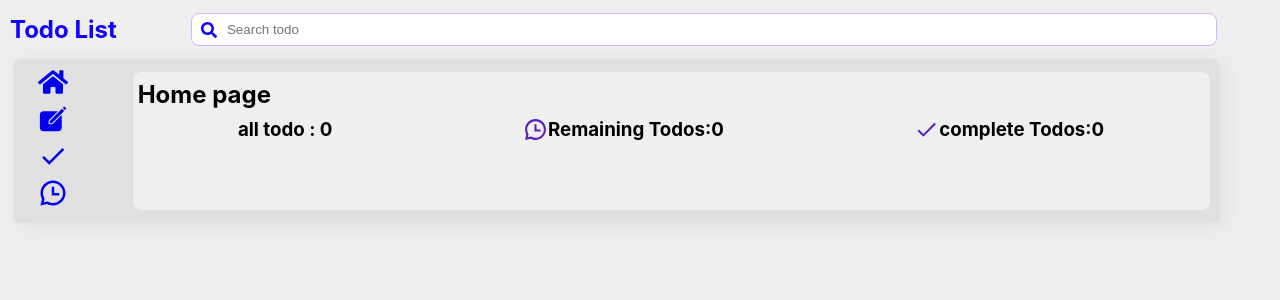
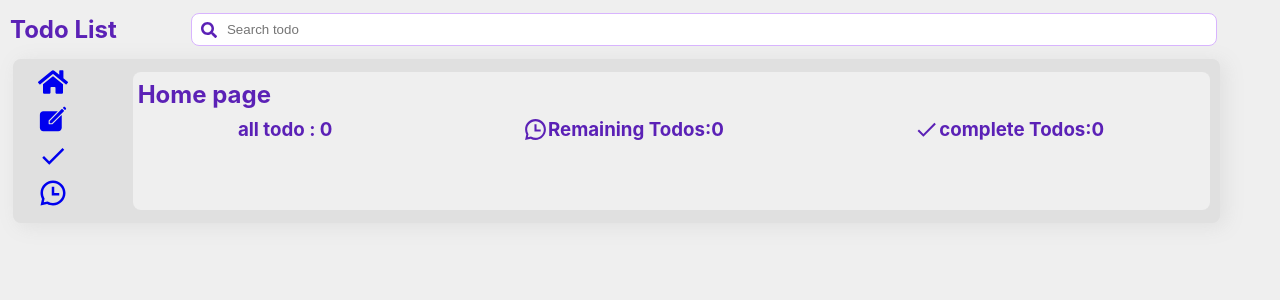
Before and after one commit to alireza921/TodoList-project, a React (Create React App) app: page / in a window 1280 px wide. Shown: the top 300 px of the page. Built offline with nearby package versions, Linux system fonts and the light colour scheme.

Commit message:
add Context-add search function

```diff
--- a/src/App.js
+++ b/src/App.js
@@ -2,14 +2,17 @@ import "./App.css";
 import TodoApp from "./components/todoApp/todoApp";
 import { BrowserRouter } from "react-router-dom";
 import LayOut from "./LayOut/LayOut";
+import TodoContextProvider from "./context/contextProvider";
 
 function App() {
   return (
     <div className='App'>
       <BrowserRouter>
-        <LayOut>
-          <TodoApp />
-        </LayOut>
+        <TodoContextProvider>
+          <LayOut>
+            <TodoApp />
+          </LayOut>
+        </TodoContextProvider>
       </BrowserRouter>
     </div>
   );
--- a/src/LayOut/layout.module.css
+++ b/src/LayOut/layout.module.css
@@ -25,5 +25,6 @@ margin: 5px 8px;
     margin: 5px;
     border-radius: 8px;
     padding: 8px 5px;
+    color: #5b21b6;
     /* box-shadow: 0px 0px 17px 2px #98a0bd; */
 }
--- a/src/Pages/home/home.js
+++ b/src/Pages/home/home.js
@@ -2,9 +2,11 @@ import styles from "./home.module.css";
 import { MdDone } from "react-icons/md";
 import { RiChatHistoryLine } from "react-icons/ri";
 import Todo from "../../components/todo/todo";
+import { useTodo } from "../../context/contextProvider";
+import { searchTodos } from "../../utils/filterFunction";
 
-const Home = ({ todos, onCompeleteTodo, onDelete }) => {
-  console.log(todos);
+const Home = ({ onCompeleteTodo, onDelete }) => {
+  const todos = useTodo();
   const compeleteTodoHandler = (id) => {
     onCompeleteTodo(id);
   };
--- a/src/Pages/todoDetail/todoDetail.js
+++ b/src/Pages/todoDetail/todoDetail.js
@@ -1,9 +1,11 @@
-import { useLocation } from "react-router-dom";
+import { Link, useLocation } from "react-router-dom";
 import styles from "./tododetail.module.css";
 import { BsCalendar3 } from "react-icons/bs";
+
 const TodoDetail = ({ onCompeleteTodo, onDelete }) => {
   const location = useLocation();
   const todo = location.state;
+
   return (
     <section className={styles.todoDetailContainer}>
       <ul className={styles.list}>
@@ -23,9 +25,13 @@ const TodoDetail = ({ onCompeleteTodo, onDelete }) => {
         </li>
       </ul>
       <div className={styles.btnContainer}>
-        <button className={styles.btn} onClick={() => onCompeleteTodo(todo.id)}>
-          {todo.iscompelete ? "Uncomplete" : "Complete"}
-        </button>
+        <Link to={todo.iscompelete ? "/uncompelete" : "/"}>
+          <button
+            className={styles.btn}
+            onClick={() => onCompeleteTodo(todo.id)}>
+            {todo.iscompelete ? "Uncomplete" : "Complete"}
+          </button>
+        </Link>
         <button className={styles.btn} onClick={() => onDelete(todo.id)}>
           delete
         </button>
--- a/src/components/header/header.js
+++ b/src/components/header/header.js
@@ -1,12 +1,22 @@
 import styles from "./header.module.css";
 import { FaSearch } from "react-icons/fa";
+import { useTodo, useTodoAction } from "../../context/contextProvider";
+import { useEffect, useState } from "react";
+import { searchTodos } from "../../utils/filterFunction";
 const Header = () => {
+  const [search, setSearch] = useState("");
+  const todos = useTodo();
+  const changeHandler = (e) => {
+    setSearch(e.target.value);
+    searchTodos( e.target.value  , todos );
+  };
+
   return (
     <header className={styles.header}>
       <h2> Todo List</h2>
       <div className={styles.search}>
         <FaSearch className={styles.searchIcon} />
-        <input type='text' placeholder='Search todo' />
+        <input type='text' placeholder='Search todo' onChange={changeHandler} />
       </div>
     </header>
   );
--- a/src/components/header/header.module.css
+++ b/src/components/header/header.module.css
@@ -4,7 +4,7 @@
     justify-content: space-between;
     align-items: center;
     margin: 8px 5px;
-    color: #1000ff;
+    color: #5b21b6;
 
 }
 
--- a/src/components/navigation/Navigation.js
+++ b/src/components/navigation/Navigation.js
@@ -11,9 +11,6 @@ const Navigation = () => {
     { to: "/newtodo", name: <IoIosCreate/> },
     { to: "/compelete", name: <MdDone /> },
     { to: "/uncompelete", name: <RiChatHistoryLine/> },
-    // { to: "/todolist", name: "TodoList" },
-
-    // FcProcess  - AiOutlineCheckCircle   - IoIosCheckmarkCircleOutline - RiChatHistoryLine
   ];
 
   return (
--- a/src/components/todoApp/todoApp.js
+++ b/src/components/todoApp/todoApp.js
@@ -6,9 +6,12 @@ import Home from "../../Pages/home/home";
 import NotFound from "../../Pages/NotFound/NotFound";
 import { useState } from "react";
 import TodoDetail from "../../Pages/todoDetail/todoDetail";
+import { useTodo, useTodoAction } from "../../context/contextProvider";
 
 const TodoApp = () => {
-  const [todos, setTodo] = useState([]);
+  // const [todos, setTodo] = useState([]);
+  const todos = useTodo() ;
+  const setTodo = useTodoAction() ;
   const navigaet = useNavigate();
   function addTodoHandler(newTodo) {
     setTodo([
--- /dev/null
+++ b/src/context/contextProvider.js
@@ -0,0 +1,20 @@
+import { createContext, useContext, useReducer, useState } from "react";
+
+const TodoContext = createContext();
+const TodoContextDispatcher = createContext();
+
+const TodoContextProvider = ({ children }) => {
+    const[todos,dispatch] = useState([]) ;
+  return (
+    <TodoContext.Provider value={todos} >
+      <TodoContextDispatcher.Provider value={dispatch}>
+        {children}
+      </TodoContextDispatcher.Provider>
+    </TodoContext.Provider>
+  );
+};
+
+export default TodoContextProvider;
+
+export const useTodo = () => useContext(TodoContext);
+export const useTodoAction = () => useContext(TodoContextDispatcher);
--- /dev/null
+++ b/src/utils/filterFunction.js
@@ -0,0 +1,18 @@
+import { useTodo, useTodoAction } from "../context/contextProvider";
+
+export const searchTodos = ( value, todos ) => {
+  console.log("todos", todos);
+  console.log("values", value);
+
+  const updatedTodo = [...todos];
+  if (value === "") {
+    return todos;
+  } else {
+    console.log("updatedtodo", updatedTodo);
+    const filteredTodo = updatedTodo.filter((p) =>
+      p.title.toLowerCase().includes(value.toLowerCase())
+    );
+    console.log("filterde todo", filteredTodo);
+    return filteredTodo;
+  }
+};
```
Also changed, not shown: 1 other file (tests, documents, lock files or other folders).
